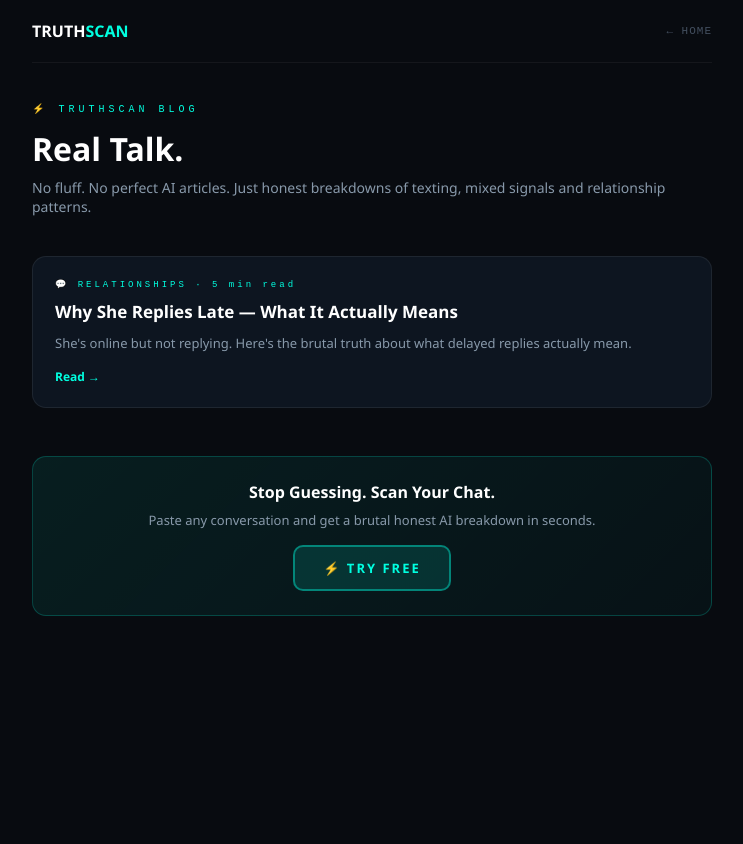
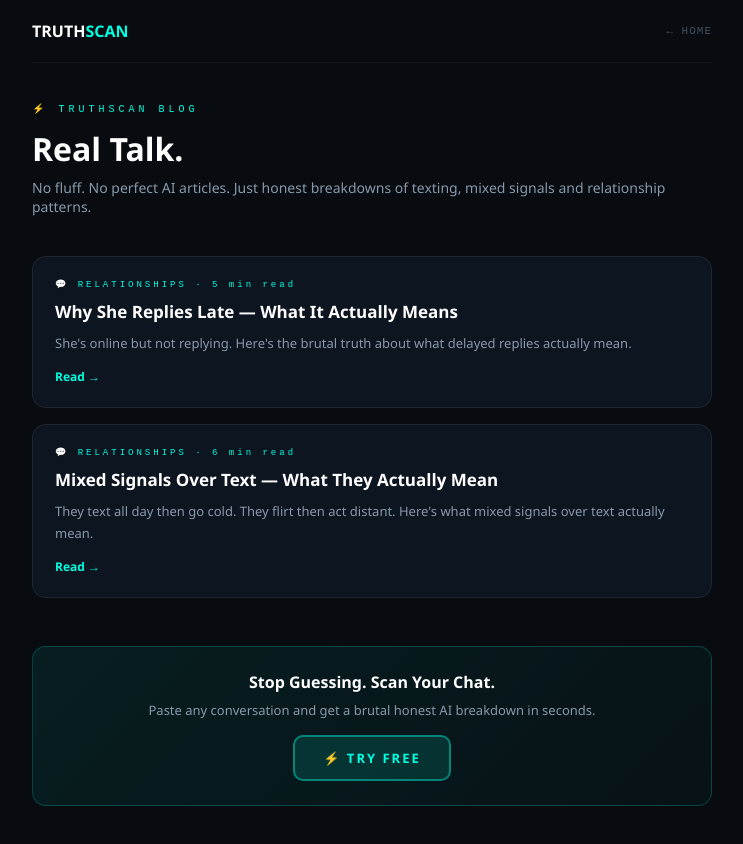
Before and after one commit to morningstar011201/truthscan, a Next.js app: page /blog in a window 1280 px wide. Shown: the top 844 px of the page, without its empty margins (268-1011 px from the left). Before the commit the page ends 800 px from the top, so only its background shows below. Built offline with nearby package versions, Linux system fonts and the light colour scheme.

Commit message:
Update index.js

```diff
--- a/pages/blog/index.js
+++ b/pages/blog/index.js
@@ -7,6 +7,13 @@ const posts = [
     desc: "She's online but not replying. Here's the brutal truth about what delayed replies actually mean.",
     tag: "💬 RELATIONSHIPS",
     readTime: "5 min read",
+  },
+  {
+  slug: "mixed-signals-over-text",
+  title: "Mixed Signals Over Text — What They Actually Mean",
+  desc: "They text all day then go cold. They flirt then act distant. Here's what mixed signals over text actually mean.",
+  tag: "💬 RELATIONSHIPS",
+  readTime: "6 min read",
   },
 ];
 
```
